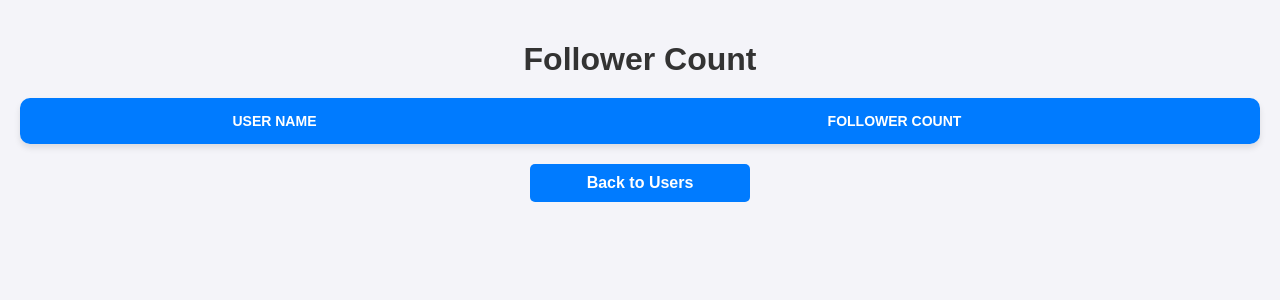
After one commit to Sn1kls/social_network_flask, a Flask app: page /follower_count in a window 1280 px wide. The commit adds this page. Shown: the top 300 px of the page. Run offline with Flask 3, Linux system fonts and the light colour scheme; data that the repository does not hold is empty; some libraries are stand-ins or nearby versions.

Commit message:
add follower count in users list

```diff
--- a/app.py
+++ b/app.py
@@ -361,3 +361,12 @@ def top_posts():
         {'$limit': 5}  # Беремо лише 5 записів
     ])
     return render_template('top_posts.html', posts=list(popular_posts))
+
+
+@app.route('/follower_count', methods=['GET'])
+def follower_count():
+    # Знаходимо кількість підписників для кожного користувача
+    follower_data = users_collection.aggregate([
+        {'$project': {'name': 1, 'follower_count': {'$size': {'$ifNull': ['$following', []]}}}}
+    ])
+    return render_template('follower_count.html', followers=list(follower_data))
--- /dev/null
+++ b/templates/follower_count.html
@@ -0,0 +1,25 @@
+<!DOCTYPE html>
+<html lang="en">
+<head>
+    <meta charset="UTF-8">
+    <meta name="viewport" content="width=device-width, initial-scale=1.0">
+    <link rel="stylesheet" href="/static/css/style.css">
+    <title>Follower Count</title>
+</head>
+<body>
+    <h1>Follower Count</h1>
+    <table>
+        <tr>
+            <th>User Name</th>
+            <th>Follower Count</th>
+        </tr>
+        {% for follower in followers %}
+        <tr>
+            <td>{{ follower['name'] }}</td>
+            <td>{{ follower['follower_count'] }}</td>
+        </tr>
+        {% endfor %}
+    </table>
+    <a href="/users" class="button">Back to Users</a>
+</body>
+</html>
--- a/templates/users_list.html
+++ b/templates/users_list.html
@@ -35,5 +35,6 @@
         {% endfor %}
     </table>
     <a href="/create_user_form" class="button">Create New User</a>
+    <a href="/follower_count" class="button">Follower Count</a>
 </body>
 </html>
```
